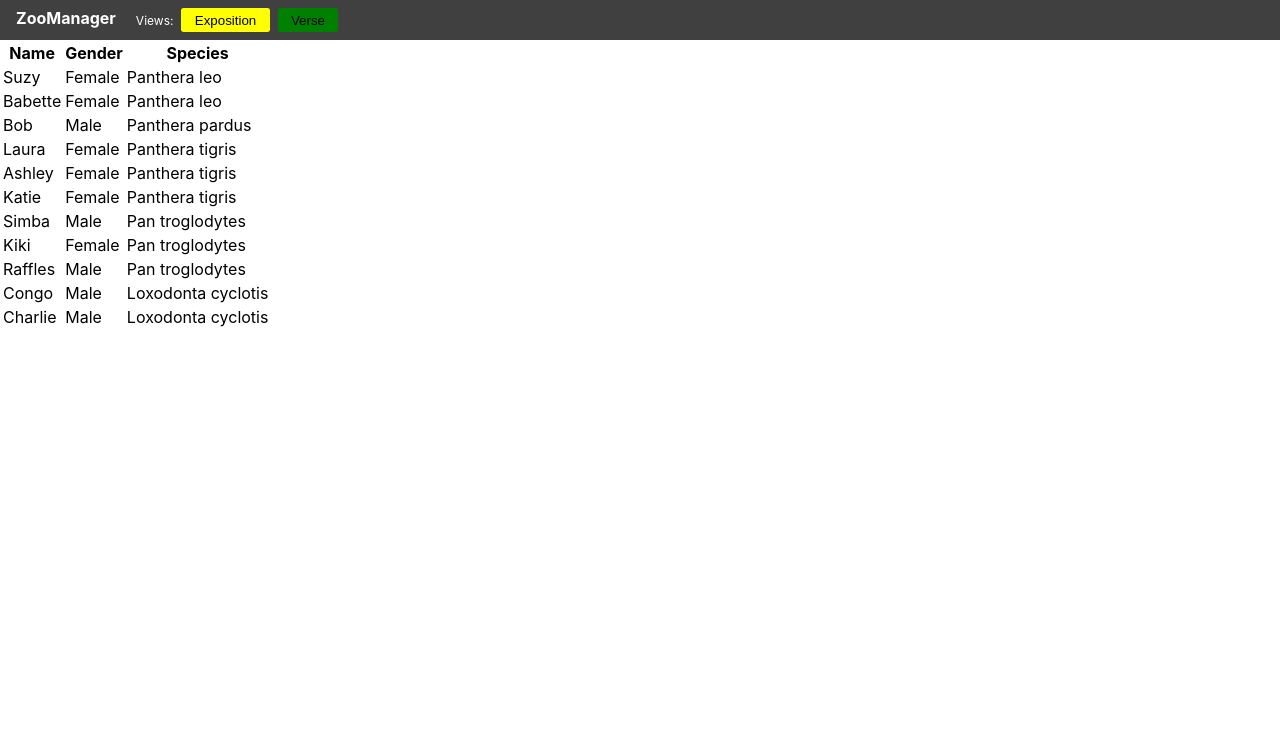
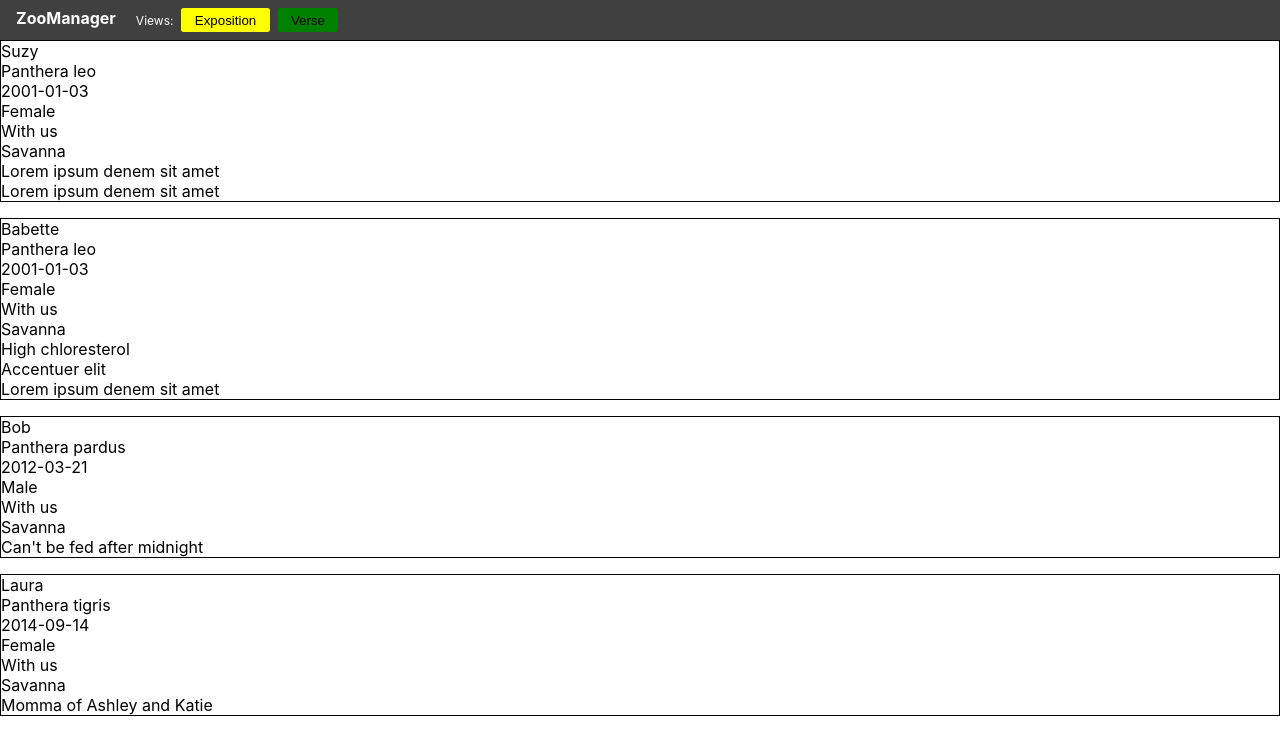
Before and after one commit to iamgrid/zoomanager, a React (Create React App) app: page / in a window 1280 px wide. Shown: the top 731 px of the page. Built offline with nearby package versions, Linux system fonts and the light colour scheme.

Commit message:
First version of the data view components

```diff
--- a/public/initialData.json
+++ b/public/initialData.json
@@ -8,7 +8,8 @@
 		"location": "With us",
 		"enclosure": "Savanna",
 		"dietary_restrictions": "",
-		"notes": "Lorem ipsum denem sit amet"
+		"public_notes": "Lorem ipsum denem sit amet",
+		"admin_notes": "Lorem ipsum denem sit amet"
 	},
 	{
 		"id": "6e671edd-d261-4019-ac77-e7e704f60150",
@@ -19,7 +20,8 @@
 		"location": "With us",
 		"enclosure": "Savanna",
 		"dietary_restrictions": "High chloresterol",
-		"notes": "Accentuer elit"
+		"public_notes": "Accentuer elit",
+		"admin_notes": "Lorem ipsum denem sit amet"
 	},
 	{
 		"id": "0b28f578-c079-418f-8663-ad77e25ca01a",
@@ -30,7 +32,8 @@
 		"location": "With us",
 		"enclosure": "Savanna",
 		"dietary_restrictions": "Can't be fed after midnight",
-		"notes": ""
+		"public_notes": "",
+		"admin_notes": ""
 	},
 	{
 		"id": "a07769f6-23b9-4be4-8168-787490ef1532",
@@ -41,7 +44,8 @@
 		"location": "With us",
 		"enclosure": "Savanna",
 		"dietary_restrictions": "",
-		"notes": "Momma of Ashley and Katie"
+		"public_notes": "Momma of Ashley and Katie",
+		"admin_notes": ""
 	},
 	{
 		"id": "7c7f0ae7-24c5-4b2c-9701-363304a8f64f",
@@ -52,7 +56,8 @@
 		"location": "With us",
 		"enclosure": "Savanna",
 		"dietary_restrictions": "",
-		"notes": "Cub of Laura"
+		"public_notes": "Cub of Laura",
+		"admin_notes": ""
 	},
 	{
 		"id": "4b56dc62-8a8e-4617-8963-f0a5ce872f99",
@@ -63,7 +68,8 @@
 		"location": "With us",
 		"enclosure": "Savanna",
 		"dietary_restrictions": "",
-		"notes": "Cub of Laura"
+		"public_notes": "Cub of Laura",
+		"admin_notes": ""
 	},
 	{
 		"id": "61f304e8-5d55-4b8b-b6f5-0e48ae9832db",
@@ -74,7 +80,8 @@
 		"location": "With us",
 		"enclosure": "Savanna",
 		"dietary_restrictions": "",
-		"notes": ""
+		"public_notes": "",
+		"admin_notes": ""
 	},
 	{
 		"id": "427b4ec9-2693-41df-aba0-eeb0eda828eb",
@@ -85,7 +92,8 @@
 		"location": "On loan",
 		"enclosure": "In transit",
 		"dietary_restrictions": "",
-		"notes": "Sister of Raffles"
+		"public_notes": "Sister of Raffles",
+		"admin_notes": ""
 	},
 	{
 		"id": "5527f6cb-2761-4677-ae3b-d0bdadb83b21",
@@ -96,7 +104,8 @@
 		"location": "With us",
 		"enclosure": "Savanna",
 		"dietary_restrictions": "",
-		"notes": "Brother of Kiki"
+		"public_notes": "Brother of Kiki",
+		"admin_notes": ""
 	},
 	{
 		"id": "b57e36db-10ed-4662-88ea-df89731400a1",
@@ -107,7 +116,8 @@
 		"location": "With us",
 		"enclosure": "Savanna",
 		"dietary_restrictions": "Diabetic",
-		"notes": "Brother of Charlie"
+		"public_notes": "Brother of Charlie",
+		"admin_notes": ""
 	},
 	{
 		"id": "4257232c-7f33-4954-8277-c81285bfc2e3",
@@ -118,6 +128,7 @@
 		"location": "With us",
 		"enclosure": "Savanna",
 		"dietary_restrictions": "High blood sugar",
-		"notes": "Brother of Congo"
+		"public_notes": "Brother of Congo",
+		"admin_notes": ""
 	}
 ]
--- a/src/App.css
+++ b/src/App.css
@@ -49,3 +49,9 @@
 	cursor: default;
 	background: yellow;
 }
+
+.data_display--exposition .data_display__item,
+.data_display--verse .data_display__item {
+	border: 1px solid black;
+	margin-bottom: 1em;
+}
--- /dev/null
+++ b/src/features/main/DataEntry.tsx
@@ -0,0 +1,36 @@
+import React from 'react';
+import { dataItem, expositionFieldConfig, verseFieldConfig } from '../../types';
+
+interface DataEntryProps {
+	sectionId: number;
+	rowId: number;
+	entryId: number;
+	itemData: dataItem;
+	fieldConfig: expositionFieldConfig | verseFieldConfig;
+}
+
+export default function DataEntry({
+	sectionId,
+	rowId,
+	entryId,
+	itemData,
+	fieldConfig,
+}: DataEntryProps): React.ReactElement {
+	const entryConfig = fieldConfig[sectionId][rowId][entryId];
+	const entryConfigId = entryConfig.id;
+	let show = '';
+	// if (typeof itemData[entryConfigId] === 'string') {
+	show = itemData[entryConfigId];
+	// }
+	return (
+		<div
+			className='data_display__entry'
+			data-sectionid={sectionId}
+			data-rowid={rowId}
+			data-entryid={entryId}
+			data-tmpid={entryConfigId}
+		>
+			{show}
+		</div>
+	);
+}
--- /dev/null
+++ b/src/features/main/DataItem.tsx
@@ -0,0 +1,31 @@
+import React from 'react';
+import { dataItem, expositionFieldConfig, verseFieldConfig } from '../../types';
+// import { ViewContext } from '../../ViewContext';
+import DataSection from './DataSection';
+
+interface DataItemProps {
+	itemData: dataItem;
+	fieldConfig: expositionFieldConfig | verseFieldConfig;
+}
+
+export default function DataItem({
+	itemData,
+	fieldConfig,
+}: DataItemProps): React.ReactElement {
+	// const { activeView } = React.useContext(ViewContext);
+
+	return (
+		<div className='data_display__item'>
+			{Object.keys(fieldConfig).map((sectionId) => {
+				return (
+					<DataSection
+						key={sectionId}
+						sectionId={Number(sectionId)}
+						itemData={itemData}
+						fieldConfig={fieldConfig}
+					/>
+				);
+			})}
+		</div>
+	);
+}
--- /dev/null
+++ b/src/features/main/DataRow.tsx
@@ -0,0 +1,38 @@
+import React from 'react';
+import { dataItem, expositionFieldConfig, verseFieldConfig } from '../../types';
+import DataEntry from './DataEntry';
+
+interface DataRowProps {
+	sectionId: number;
+	rowId: number;
+	itemData: dataItem;
+	fieldConfig: expositionFieldConfig | verseFieldConfig;
+}
+
+export default function DataRow({
+	sectionId,
+	rowId,
+	itemData,
+	fieldConfig,
+}: DataRowProps): React.ReactElement {
+	return (
+		<div
+			className='data_display__row'
+			data-sectionid={sectionId}
+			data-rowid={rowId}
+		>
+			{Object.keys(fieldConfig[sectionId][rowId]).map((entryId) => {
+				return (
+					<DataEntry
+						key={entryId}
+						sectionId={sectionId}
+						rowId={rowId}
+						entryId={Number(entryId)}
+						itemData={itemData}
+						fieldConfig={fieldConfig}
+					/>
+				);
+			})}
+		</div>
+	);
+}
--- a/src/features/main/DataSection.tsx
+++ b/src/features/main/DataSection.tsx
@@ -1,5 +1,31 @@
 import React from 'react';
+import { dataItem, expositionFieldConfig, verseFieldConfig } from '../../types';
+import DataRow from './DataRow';
 
-export function DataSection(): React.ReactElement {
-	return <div></div>;
+interface DataSectionProps {
+	sectionId: number;
+	itemData: dataItem;
+	fieldConfig: expositionFieldConfig | verseFieldConfig;
 }
+
+export default function DataSection({
+	sectionId,
+	itemData,
+	fieldConfig,
+}: DataSectionProps): React.ReactElement {
+	return (
+		<div className='data_display__section' data-sectionid={sectionId}>
+			{Object.keys(fieldConfig[sectionId]).map((rowId) => {
+				return (
+					<DataRow
+						key={rowId}
+						sectionId={sectionId}
+						rowId={Number(rowId)}
+						itemData={itemData}
+						fieldConfig={fieldConfig}
+					/>
+				);
+			})}
+		</div>
+	);
+}
--- a/src/features/main/Main.tsx
+++ b/src/features/main/Main.tsx
@@ -1,9 +1,14 @@
 import axios from 'axios';
 import React, { useEffect } from 'react';
-import { dataItem, fieldConfigs, rawFieldConfigs } from '../../types';
+import {
+	configItemId,
+	dataItem,
+	fieldConfigs,
+	rawFieldConfigs,
+} from '../../types';
 import useLocalStorage from '../../utils/useLocalStorage';
 import { useSelector, useDispatch } from 'react-redux';
-// import { view, ViewContext } from '../../ViewContext';
+import { ViewContext } from '../../ViewContext';
 import common from '../../fieldConfigs/common.json';
 import exposition from '../../fieldConfigs/exposition.json';
 import verse from '../../fieldConfigs/verse.json';
@@ -14,9 +19,10 @@ import {
 	selectFieldConfigs,
 } from './mainSlice';
 import { processFieldConfigs } from '../../utils/helpers';
+import DataItem from './DataItem';
 
 export default function Main(): React.ReactElement {
-	// const { activeView } = React.useContext(ViewContext);
+	const { activeView } = React.useContext(ViewContext);
 	const [localStorageData, setLocalStorageData] = useLocalStorage('data', {
 		newVisitor: true,
 		actual: [],
@@ -28,7 +34,21 @@ export default function Main(): React.ReactElement {
 	console.log(storeFieldConfigs);
 
 	useEffect(() => {
-		const rawFieldConfigs: rawFieldConfigs = { common, exposition, verse };
+		const rawFieldConfigs: rawFieldConfigs = {
+			common,
+			exposition: [],
+			verse: [],
+		};
+		rawFieldConfigs.exposition = exposition.map((item) => {
+			const itemId: configItemId = item.id as configItemId;
+			return { ...item, id: itemId };
+		});
+
+		rawFieldConfigs.verse = verse.map((item) => {
+			const itemId: configItemId = item.id as configItemId;
+			return { ...item, id: itemId };
+		});
+
 		const processedFieldConfigs: fieldConfigs = processFieldConfigs(
 			rawFieldConfigs
 		);
@@ -65,57 +85,33 @@ export default function Main(): React.ReactElement {
 		}
 	});
 
-	function renderDataTable(): React.ReactElement | null {
+	function dataDisplay(): React.ReactElement | null {
 		if (storeData === undefined) return null;
 		if (storeData.length < 1) return null;
-		// console.log(storeData);
+		if (Object.keys(storeFieldConfigs[activeView]).length < 1) return null;
+		console.log(storeFieldConfigs[activeView]);
+
 		return (
-			<table data-testid='data_table'>
-				<thead>
-					<tr>
-						<th>Name</th>
-						<th>Gender</th>
-						<th>Species</th>
-					</tr>
-				</thead>
-				<tbody>
-					{storeData.map((item) => {
-						if (item.id === undefined) return null;
-
-						return (
-							<tr key={item.id}>
-								<td>{item.name}</td>
-								<td>{item.gender}</td>
-								<td>{item.species}</td>
-							</tr>
-						);
-					})}
-				</tbody>
-			</table>
+			<div
+				data-testid='data-display'
+				className={'data_display data_display--' + activeView}
+			>
+				{storeData.map((item) => {
+					return (
+						<DataItem
+							key={item.id}
+							itemData={item}
+							fieldConfig={storeFieldConfigs[activeView]}
+						/>
+					);
+				})}
+			</div>
 		);
 	}
 
-	// function dataDisplay(): React.ReactElement | null {
-	// 	if (storeData === undefined) return null;
-	// 	if (storeData.length < 1) return null;
-	// 	if (Object.keys(storeFieldConfigs.common).length < 1) return null;
-
-	// 	return (
-	// 		<div
-	// 			data-testid='data-display'
-	// 			className={'data_display data_display--' + activeView}
-	// 		>
-	// 			{Object.keys(storeFieldConfigs.common).map((field) => {
-	// 				return field;
-	// 			})}
-	// 		</div>
-	// 	);
-	// }
-
 	return (
 		<div className='main' id='main'>
-			{renderDataTable()}
-			{/* {dataDisplay()} */}
+			{dataDisplay()}
 		</div>
 	);
 }
--- a/src/mocks/server.js
+++ b/src/mocks/server.js
@@ -14,7 +14,8 @@ const handlers = [
 				"location": "With us",
 				"enclosure": "Savanna",
 				"dietary_restrictions": "",
-				"notes": "Lorem ipsum denem sit amet"
+				"public_notes": "Lorem ipsum denem sit amet",
+				"admin_notes": ""
 			},
 			{
 				"id": "6e671edd-d261-4019-ac77-e7e704f60150",
@@ -25,7 +26,8 @@ const handlers = [
 				"location": "With us",
 				"enclosure": "Savanna",
 				"dietary_restrictions": "High chloresterol",
-				"notes": "Accentuer elit"
+				"public_notes": "Accentuer elit",
+				"admin_notes": ""
 			}
 		]));
 	}),
--- a/src/utils/helpers.ts
+++ b/src/utils/helpers.ts
@@ -61,7 +61,10 @@ export function processFieldConfigs(rawConfigs: rawFieldConfigs): fieldConfigs {
 				for (let line = bounds.line.min; line <= bounds.line.max; line++) {
 					const currentLineItems = Object.values(currentConfig).filter(
 						(item) => {
-							if (item.sectionLinePosition.split('|')[1] === String(line))
+							if (
+								item.sectionLinePosition.split('|')[0] === String(section) &&
+								item.sectionLinePosition.split('|')[1] === String(line)
+							)
 								return item;
 							return false;
 						}
```
Also changed, not shown: src/types.d.ts (+6 -3 lines).
